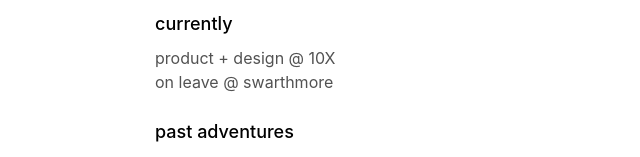
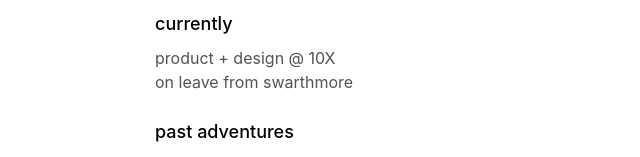
Before and after one commit to benwxng/personal-3, a Next.js app: page / in a window 1280 px wide. Shown: the part 206-363 px from the top of the page, without its empty margins (197-837 px from the left). Built offline with nearby package versions, Linux system fonts and the light colour scheme.

Commit message:
update current

```diff
--- a/app/page.tsx
+++ b/app/page.tsx
@@ -23,7 +23,7 @@ export default function Page() {
               10X
             </AnimatedLink>
           </li>
-          <li>on leave @ swarthmore</li>
+          <li>on leave from swarthmore</li>
         </ul>
 
         <br />
```
